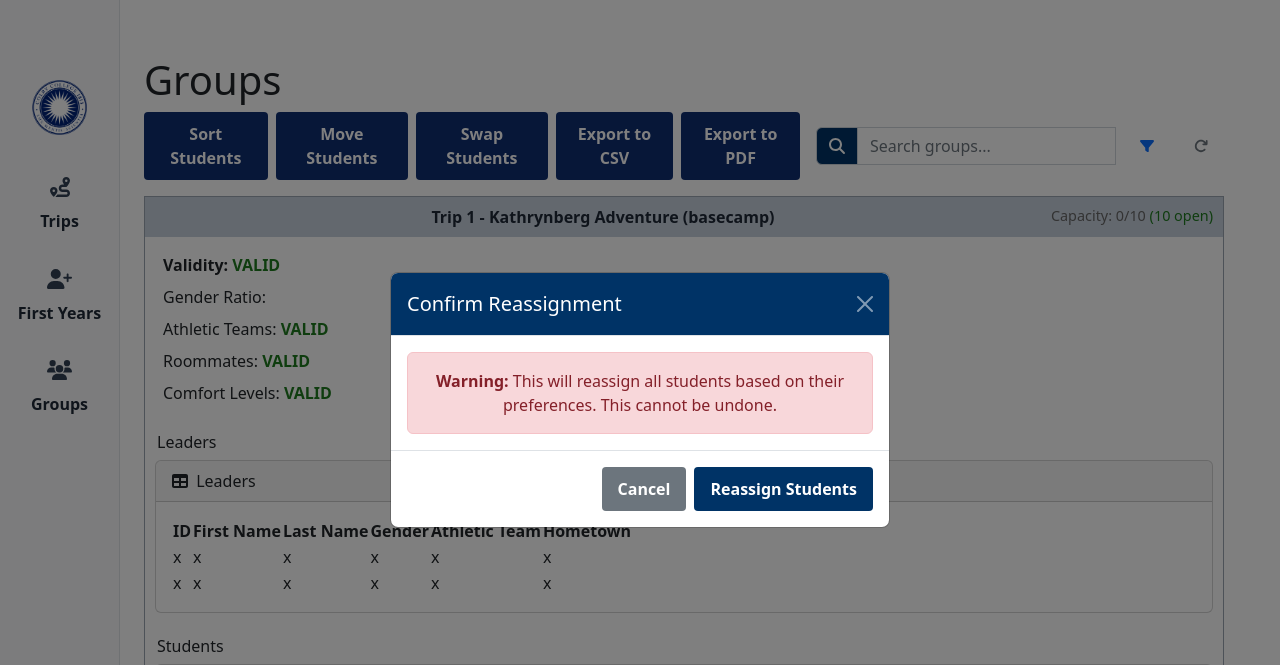
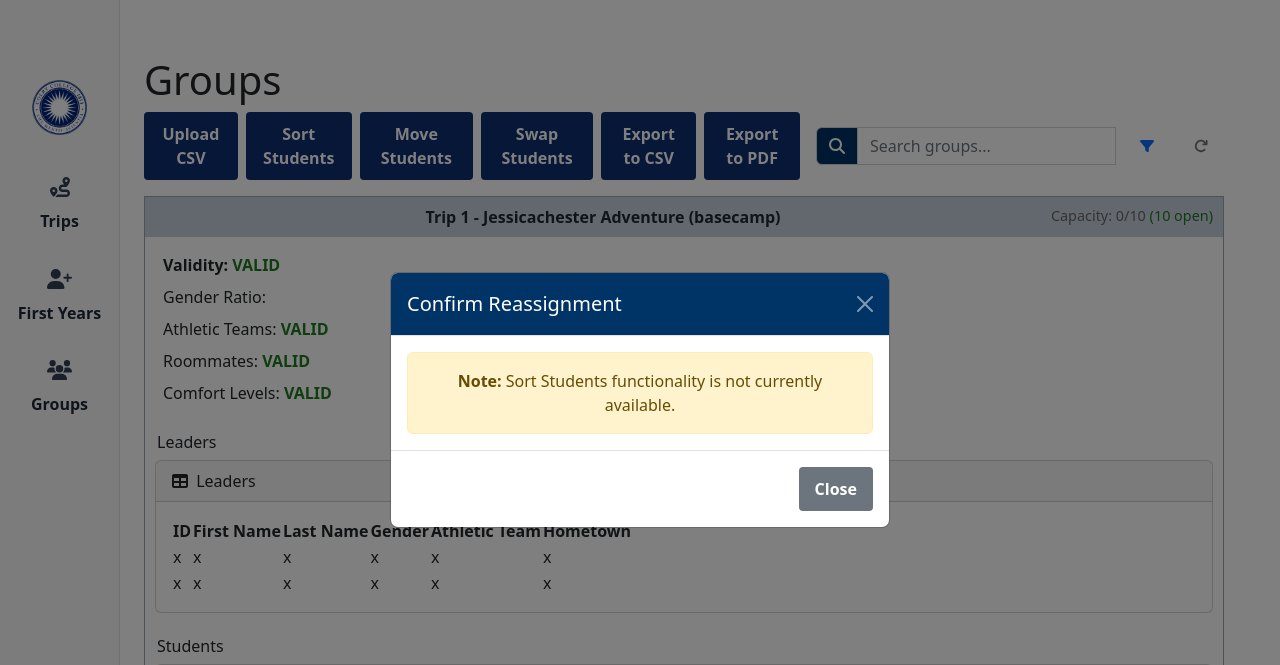
Before and after one commit to PeterLi817/COOT_Compass, a Flask app: page /groups in a window 1280 px wide, after a click on "Sort Students". Shown: the top 665 px of the page. Run offline with Flask 3, Linux system fonts and the light colour scheme; the visitor is signed in with stand-in values (Sample User, id 1); data comes from the database, SQL or seed files in the repository; parts of the project's set-up code (start-up, migrations or seed data) failed here and were passed over; some libraries are stand-ins or nearby versions.

Commit message:
Added CSV column matching UI

```diff
--- a/sample_students.csv
+++ /dev/null
@@ -1,6 +0,0 @@
-student_id,first_name,last_name,email,gender,athletic_team,dorm,hometown,water_comfort,tent_comfort,trip_name,trip_type
-S001,John,Smith,john.smith@colby.edu,Male,Soccer,Dana Hall,Portland ME,4,5,Trip 1,backpacking
-S002,Jane,Doe,jane.doe@colby.edu,Female,Swimming,West Hall,Boston MA,5,4,Trip 2,canoeing
-S003,Mike,Johnson,mike.johnson@colby.edu,Male,None,East Hall,New York NY,3,3,Trip 1,backpacking
-S004,Sarah,Williams,sarah.williams@colby.edu,Female,Tennis,JOPO,Los Angeles CA,4,4,Trip 3,basecamp
-S005,David,Brown,david.brown@colby.edu,Male,Basketball,Dana Hall,Chicago IL,5,5,Trip 2,canoeing
--- a/templates/groups.html
+++ b/templates/groups.html
@@ -179,6 +179,9 @@
 
                         <div class="action-row d-flex justify-content-between align-items-center mb-3">
                             <div class="d-flex gap-2">
+                                <button type="button" class="btn btn-navy" data-bs-toggle="modal" data-bs-target="#uploadCSVModal">
+                                    Upload CSV
+                                </button>
                                 <button type="button" class="btn btn-navy" data-bs-toggle="modal" data-bs-target="#confirmSortStudentsModal">
                                     Sort Students
                                 </button>
@@ -582,17 +585,14 @@
                         <h5 class="modal-title" id="confirmSortStudentsModalLabel">Confirm Reassignment</h5>
                         <button type="button" class="btn-close btn-close-white" data-bs-dismiss="modal" aria-label="Close"></button>
                     </div>
-                    <form action="{{ url_for('main.sort_students_route') }}" method="POST">
-                        <div class="modal-body">
-                            <div class="alert alert-danger text-center mb-0" role="alert">
-                                <strong>Warning:</strong> This will reassign all students based on their preferences. This cannot be undone.
-                            </div>
+                    <div class="modal-body">
+                        <div class="alert alert-warning text-center mb-0" role="alert">
+                            <strong>Note:</strong> Sort Students functionality is not currently available.
                         </div>
-                        <div class="modal-footer">
-                            <button type="button" class="btn btn-secondary" data-bs-dismiss="modal">Cancel</button>
-                            <button type="submit" class="btn text-white" style="background-color:#003366;">Reassign Students</button>
-                        </div>
-                    </form>
+                    </div>
+                    <div class="modal-footer">
+                        <button type="button" class="btn btn-secondary" data-bs-dismiss="modal">Close</button>
+                    </div>
                 </div>
             </div>
         </div>
--- a/views.py
+++ b/views.py
@@ -489,80 +489,80 @@ def swap_students():
 
     return redirect(url_for('main.groups'))
 
-# @main.route('/upload_csv', methods=['POST'])
-# def upload_csv():
-#     file = request.files.get('csv_file')
-#     if not file:
-#         flash('⚠️ No file selected.', 'danger')
-#         return redirect(url_for('main.groups'))
+@main.route('/upload_csv', methods=['POST'])
+def upload_csv():
+    file = request.files.get('csv_file')
+    if not file:
+        flash('⚠️ No file selected.', 'danger')
+        return redirect(url_for('main.groups'))
 
-#     try:
-#         stream = StringIO(file.stream.read().decode("utf-8"))
-#         csv_input = csv.DictReader(stream)
+    try:
+        stream = StringIO(file.stream.read().decode("utf-8"))
+        csv_input = csv.DictReader(stream)
 
-#         for row in csv_input:
-#             student_id = (row.get('student_id') or '').strip()
-#             first_name = (row.get('first_name') or '').strip()
-#             last_name = (row.get('last_name') or '').strip()
-#             gender = (row.get('gender') or '').strip()
-#             athletic_team = (row.get('athletic_team') or '').strip()
-#             hometown = (row.get('hometown') or '').strip()
-#             dorm = (row.get('dorm') or '').strip()
-#             water_comfort = (row.get('water_comfort') or '').strip()
-#             tent_comfort = (row.get('tent_comfort') or '').strip()
-#             trip_name = (row.get('trip_name') or '').strip()
-#             trip_type = (row.get('trip_type') or '').strip()
-#             email = (row.get('email') or '').strip()
+        for row in csv_input:
+            student_id = (row.get('student_id') or '').strip()
+            first_name = (row.get('first_name') or '').strip()
+            last_name = (row.get('last_name') or '').strip()
+            gender = (row.get('gender') or '').strip()
+            athletic_team = (row.get('athletic_team') or '').strip()
+            hometown = (row.get('hometown') or '').strip()
+            dorm = (row.get('dorm') or '').strip()
+            water_comfort = (row.get('water_comfort') or '').strip()
+            tent_comfort = (row.get('tent_comfort') or '').strip()
+            trip_name = (row.get('trip_name') or '').strip()
+            trip_type = (row.get('trip_type') or '').strip()
+            email = (row.get('email') or '').strip()
 
-#             trip = Trip.query.filter_by(trip_name=trip_name).first()
-#             if not trip:
-#                 trip = Trip(
-#                     trip_name=trip_name,
-#                     trip_type=trip_type,
-#                     capacity=10,
-#                     address=None,
-#                     water=False,
-#                     tent=False
-#                 )
-#                 db.session.add(trip)
-#                 db.session.flush()
+            trip = Trip.query.filter_by(trip_name=trip_name).first()
+            if not trip:
+                trip = Trip(
+                    trip_name=trip_name,
+                    trip_type=trip_type,
+                    capacity=10,
+                    address=None,
+                    water=False,
+                    tent=False
+                )
+                db.session.add(trip)
+                db.session.flush()
 
-#             student = Student.query.filter_by(student_id=student_id).first()
-#             if not student:
-#                 student = Student(
-#                     student_id=student_id,
-#                     first_name=first_name,
-#                     last_name=last_name,
-#                     gender=gender,
-#                     athletic_team=athletic_team,
-#                     hometown=hometown,
-#                     dorm=dorm,
-#                     water_comfort=water_comfort,
-#                     tent_comfort=tent_comfort,
-#                     email=email,
-#                     trip_id=trip.id
-#                 )
-#                 db.session.add(student)
-#             else:
-#                 student.first_name = first_name
-#                 student.last_name = last_name
-#                 student.gender = gender
-#                 student.athletic_team = athletic_team
-#                 student.hometown = hometown
-#                 student.dorm = dorm
-#                 student.water_comfort = water_comfort
-#                 student.tent_comfort = tent_comfort
-#                 student.email = email
-#                 student.trip_id = trip.id
+            student = Student.query.filter_by(student_id=student_id).first()
+            if not student:
+                student = Student(
+                    student_id=student_id,
+                    first_name=first_name,
+                    last_name=last_name,
+                    gender=gender,
+                    athletic_team=athletic_team,
+                    hometown=hometown,
+                    dorm=dorm,
+                    water_comfort=water_comfort,
+                    tent_comfort=tent_comfort,
+                    email=email,
+                    trip_id=trip.id
+                )
+                db.session.add(student)
+            else:
+                student.first_name = first_name
+                student.last_name = last_name
+                student.gender = gender
+                student.athletic_team = athletic_team
+                student.hometown = hometown
+                student.dorm = dorm
+                student.water_comfort = water_comfort
+                student.tent_comfort = tent_comfort
+                student.email = email
+                student.trip_id = trip.id
 
-#         db.session.commit()
-#         flash("CSV uploaded successfully!", "success")
+        db.session.commit()
+        flash("CSV uploaded successfully!", "success")
 
-#     except Exception as e:
-#         db.session.rollback()
-#         flash(f"⚠️ Error processing CSV: {str(e)}", "danger")
+    except Exception as e:
+        db.session.rollback()
+        flash(f"⚠️ Error processing CSV: {str(e)}", "danger")
 
-#     return redirect(url_for('main.groups'))
+    return redirect(url_for('main.groups'))
 
 
 @main.route('/process_matched_csv', methods=['POST'])
```
Also changed, not shown: templates/first-years.html (+0 -27 lines), 1 other file.
